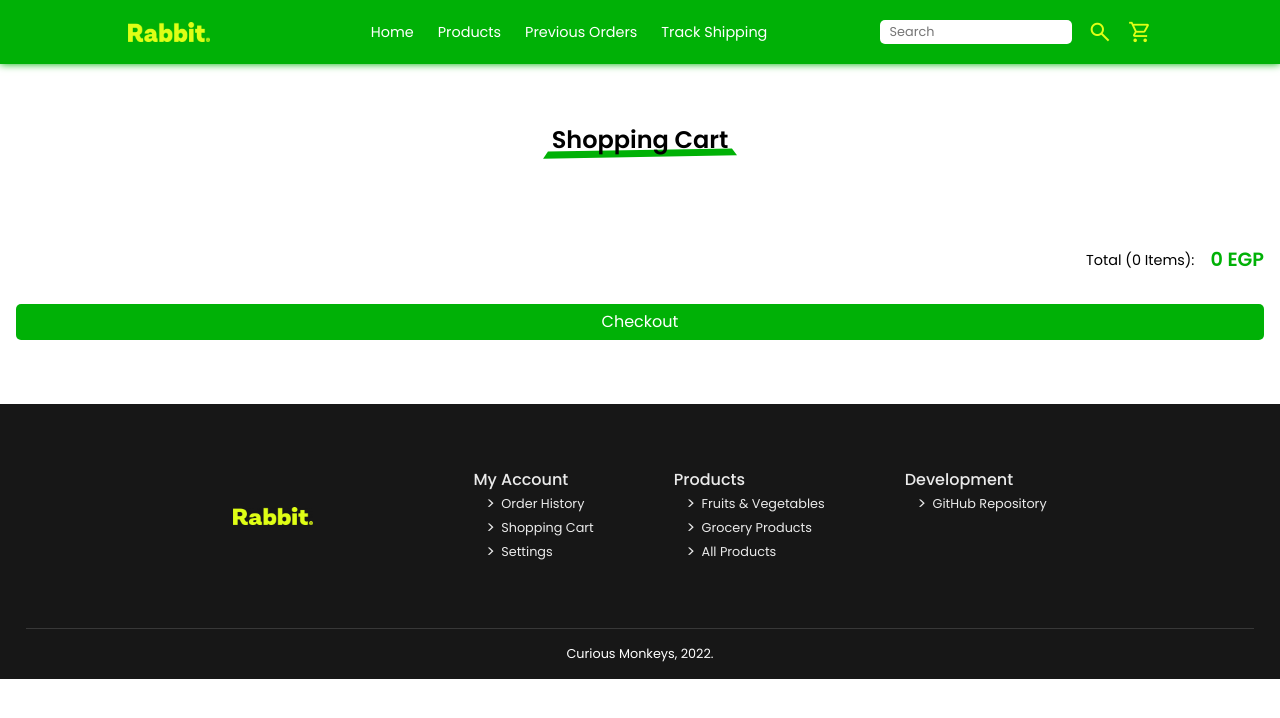
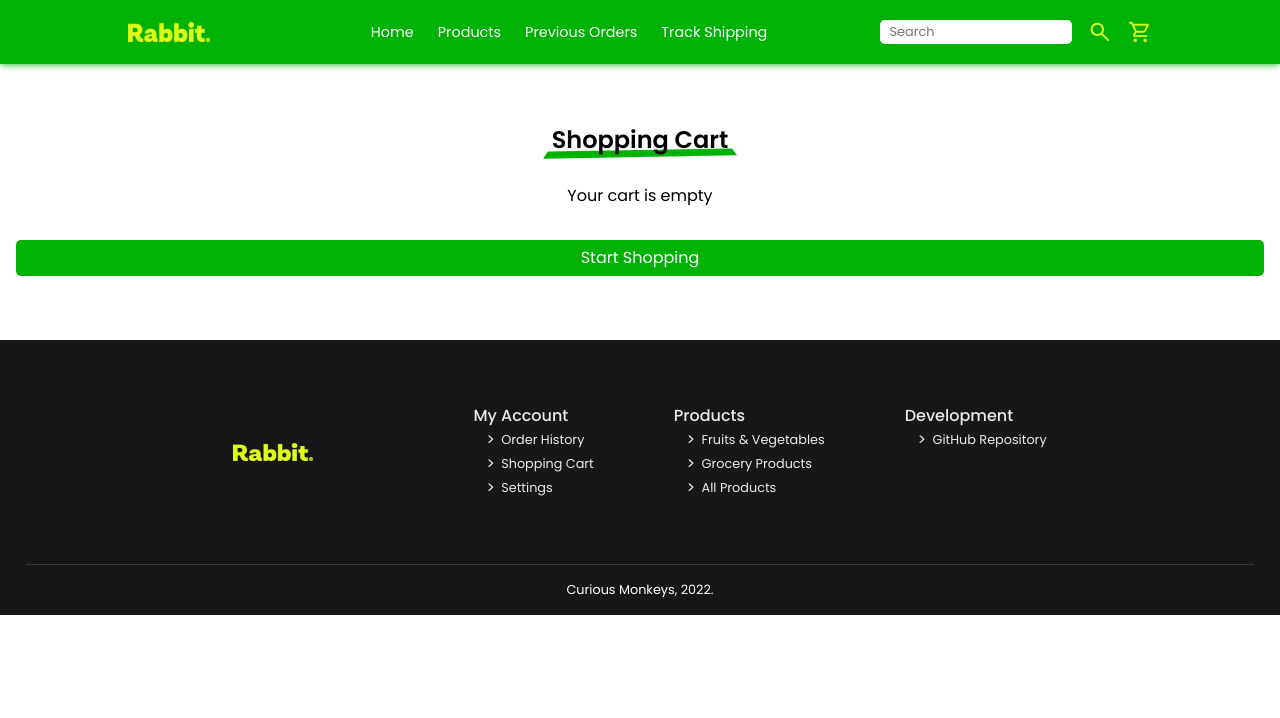
Before and after one commit to tzuyich/rabbitmart, a React (Create React App) app in the folder client/: page /cart in a window 1280 px wide. Shown: the top 718 px of the page. Built offline with nearby package versions, Linux system fonts and the light colour scheme.

Commit message:
added specialized message for empty carts

```diff
--- a/client/src/pages/cart/Cart.js
+++ b/client/src/pages/cart/Cart.js
@@ -12,6 +12,17 @@ const Cart = ({cart, cartCount, updateQuantity}) => {
         return total;
     }
 
+    if (cart && !cart.length)
+        return (
+            <div className={styles['wrapper']}>
+                <div className={'heading'}>
+                    <h1>Shopping Cart</h1>
+                </div>
+                <div className={styles['no-items']}>Your cart is empty</div>
+                <Link to={'/products'} className={'btn1'}>Start Shopping</Link>
+            </div>
+        )
+
     return (
         <div className={styles['wrapper']}>
             <div className={'heading'}>
@@ -24,7 +35,7 @@ const Cart = ({cart, cartCount, updateQuantity}) => {
                 <div className={styles['total-text']}>Total ({cartCount} Items):</div>
                 <div className={styles['total-amount']}>{getTotal()} EGP</div>
             </div>
-            <Link to={'/checkout'} className={`btn1 btn1-g`}>Checkout</Link>
+            <Link to={'/checkout'} className={`btn1`}>Checkout</Link>
         </div>
     );
 }
--- a/client/src/pages/cart/cart.module.css
+++ b/client/src/pages/cart/cart.module.css
@@ -28,3 +28,8 @@
     font-size: 1.2rem;
     color: var(--PRIMARY);
 }
+
+.no-items {
+    align-self: center;
+    text-align: center;
+}
```
